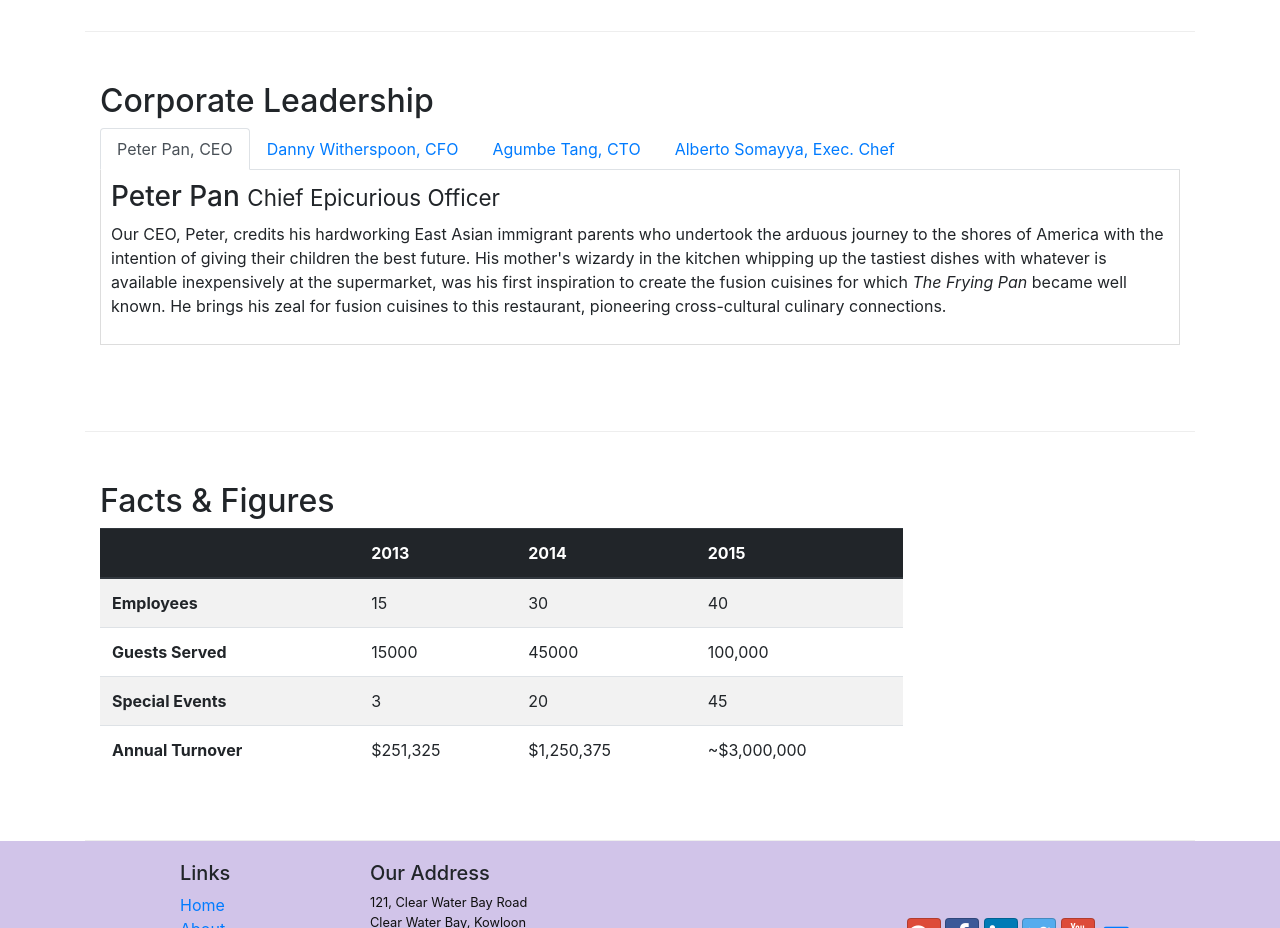
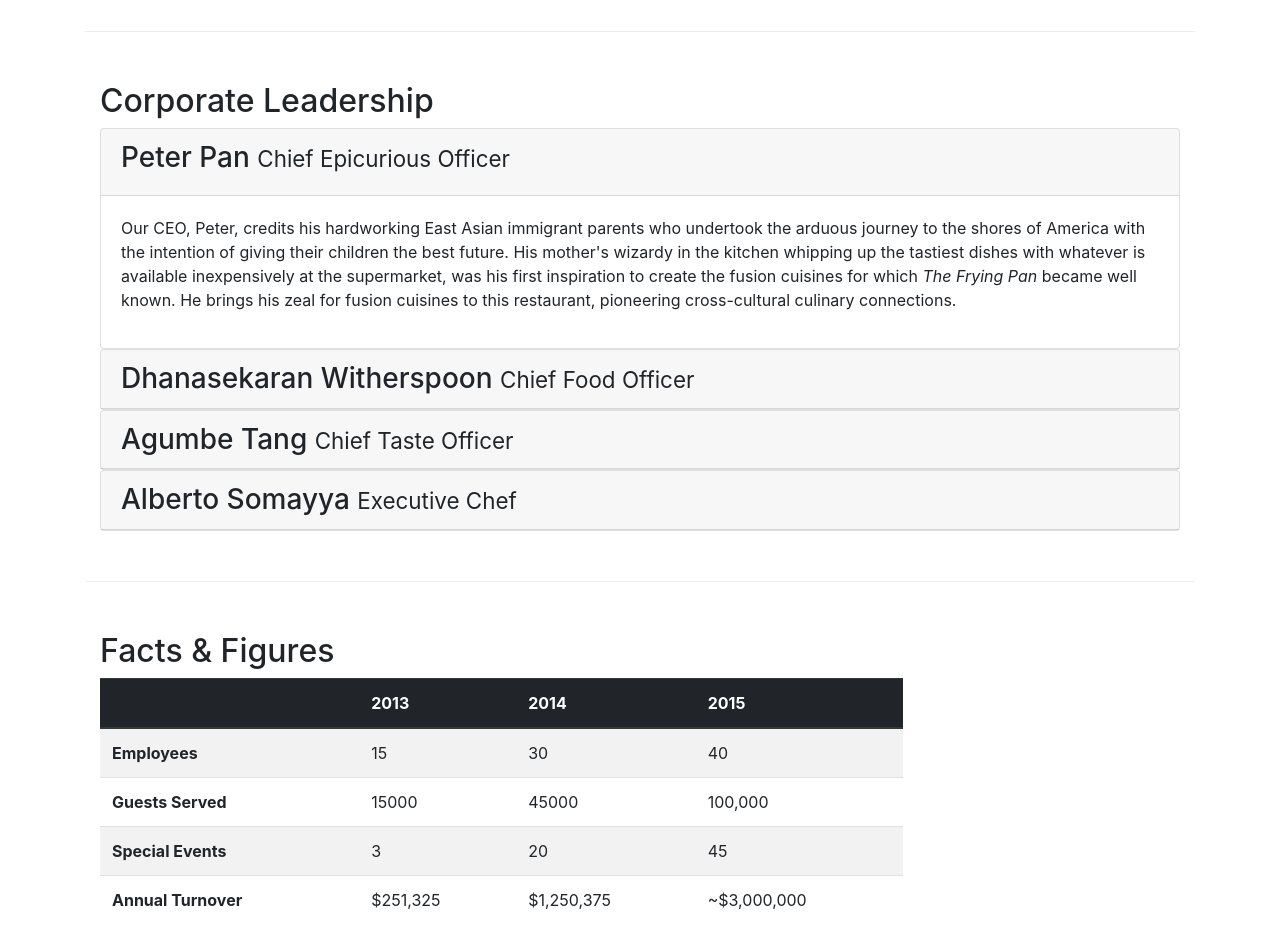
Before and after one commit to Mayank58786/ConFusion, a website: page aboutus.html in a window 1280 px wide. Shown: the part 940-1868 px from the top of the page. Drawn offline with nearby package versions, Linux system fonts and the light colour scheme.

Commit message:
accordian

```diff
--- a/aboutus.html
+++ b/aboutus.html
@@ -99,40 +99,63 @@
         <div class="row row-content">
             <div class="col-12">
                 <h2>Corporate Leadership</h2>
-                <ul class="nav nav-tabs">
-                    <li class="nav-item">
-                      <a class="nav-link active" href="#peter"
-                        role="tab" data-toggle="tab">Peter Pan, CEO</a>
-                    </li>
-                    <li class="nav-item">
-                      <a class="nav-link" href="#danny" role="tab"
-                        data-toggle="tab">Danny Witherspoon, CFO</a>
-                    </li>
-                    <li class="nav-item">
-                      <a class="nav-link" href="#agumbe"role="tab"
-                        data-toggle="tab">Agumbe Tang, CTO</a>
-                    </li>
-                    <li class="nav-item">
-                      <a class="nav-link" href="#alberto" role="tab"
-                        data-toggle="tab">Alberto Somayya, Exec. Chef</a>
-                    </li>
-                </ul>
-                <div class="tab-content">
-                    <div role="tabpanel" class="tab-pane fade show active" id="peter">
-                        <h3>Peter Pan <small>Chief Epicurious Officer</small></h3>
-                        <p class="d-none d-sm-block">Our CEO, Peter, credits his hardworking East Asian immigrant parents who undertook the arduous journey to the shores of America with the intention of giving their children the best future. His mother's wizardy in the kitchen whipping up the tastiest dishes with whatever is available inexpensively at the supermarket, was his first inspiration to create the fusion cuisines for which <em>The Frying Pan</em> became well known. He brings his zeal for fusion cuisines to this restaurant, pioneering cross-cultural culinary connections.</p>
+
+                <div id="accordian">
+                    <div class="card">
+                        <div class="card-header" role="tab" id="peterhead">
+                            <h3 class="mb=0">
+                                <a data-toggle="collapse" data-target="#peter">
+                                    Peter Pan <small>Chief Epicurious Officer</small>
+                                </a>
+                            </h3>
+                        </div>
+                        <div role="tabpanel" class="collapse show" id="peter" data-parent="accordian">
+                            <div class="card-body">
+                                <p class="d-none d-sm-block">Our CEO, Peter, credits his hardworking East Asian immigrant parents who undertook the arduous journey to the shores of America with the intention of giving their children the best future. His mother's wizardy in the kitchen whipping up the tastiest dishes with whatever is available inexpensively at the supermarket, was his first inspiration to create the fusion cuisines for which <em>The Frying Pan</em> became well known. He brings his zeal for fusion cuisines to this restaurant, pioneering cross-cultural culinary connections.</p>
+                            </div>
+                        </div>
                     </div>
-                    <div role="tabpanel" class="tab-pane fade" id="danny">
-                        <h3>Dhanasekaran Witherspoon <small>Chief Food Officer</small></h3>
-                        <p class="d-none d-sm-block">Our CFO, Danny, as he is affectionately referred to by his colleagues, comes from a long established family tradition in farming and produce. His experiences growing up on a farm in the Australian outback gave him great appreciation for varieties of food sources. As he puts it in his own words, <em>Everything that runs, wins, and everything that stays, pays!</em></p>
+                    <div class="card">
+                        <div class="card-header" role="tab" id="dannyhead">
+                        <h3 class="mb-0">
+                            <a class="collapsed" data-toggle="collapse" data-target="#danny">
+                            Dhanasekaran Witherspoon <small>Chief Food Officer</small>
+                            </a>
+                        </h3>
                     </div>
-                    <div role="tabpanel" class="tab-pane fade" id="agumbe">
-                        <h3>Agumbe Tang <small>Chief Taste Officer</small></h3>
-                    <p class="d-none d-sm-block">Blessed with the most discerning gustatory sense, Agumbe, our CTO, personally ensures that every dish that we serve meets his exacting tastes. Our chefs dread the tongue lashing that ensues if their dish does not meet his exacting standards. He lives by his motto, <em>You click only if you survive my lick.</em></p>
+                    <div class="collapse" id="danny" data-parent="#accordion">
+                        <div class="card-body">
+                            <p class="d-none d-sm-block">Our CFO, Danny, as he is affectionately referred to by his colleagues, comes from a long established family tradition in farming and produce. His experiences growing up on a farm in the Australian outback gave him great appreciation for varieties of food sources. As he puts it in his own words, <em>Everything that runs, wins, and everything that stays, pays!</em></p>
+                        </div>
                     </div>
-                    <div role="tabpanel" class="tab-pane fade" id="alberto">
-                        <h3>Alberto Somayya <small>Executive Chef</small></h3>
-                        <p class="d-none d-sm-block">Award winning three-star Michelin chef with wide International experience having worked closely with whos-who in the culinary world, he specializes in creating mouthwatering Indo-Italian fusion experiences. He says, <em>Put together the cuisines from the two craziest cultures, and you get a winning hit! Amma Mia!</em></p>
+                    </div>
+                    <div class="card">
+                        <div class="card-header" role="tab" id="agumbehead">
+                        <h3 class="mb-0">
+                            <a class="collapsed" data-toggle="collapse" data-target="#agumbe">
+                            Agumbe Tang <small>Chief Taste Officer</small>
+                            </a>
+                        </h3>
+                    </div>
+                    <div class="collapse" id="agumbe" data-parent="#accordion">
+                        <div class="card-body">
+                            <p class="d-none d-sm-block">Blessed with the most discerning gustatory sense, Agumbe, our CTO, personally ensures that every dish that we serve meets his exacting tastes. Our chefs dread the tongue lashing that ensues if their dish does not meet his exacting standards. He lives by his motto, <em>You click only if you survive my lick.</em></p>
+                        </div>
+                    </div>
+                    </div>
+                    <div class="card">
+                        <div class="card-header" role="tab" id="albertohead">
+                        <h3 class="mb-0">
+                            <a class="collapsed" data-toggle="collapse" data-target="#alberto">
+                            Alberto Somayya <small>Executive Chef</small>
+                            </a>
+                        </h3>
+                    </div>
+                    <div class="collapse" id="alberto" data-parent="#accordion">
+                        <div class="card-body">
+                            <p class="d-none d-sm-block">Award winning three-star Michelin chef with wide International experience having worked closely with whos-who in the culinary world, he specializes in creating mouthwatering Indo-Italian fusion experiences. He says, <em>Put together the cuisines from the two craziest cultures, and you get a winning hit! Amma Mia!</em></p>
+                        </div>
+                    </div>
                     </div>
                 </div>
             </div>
```
